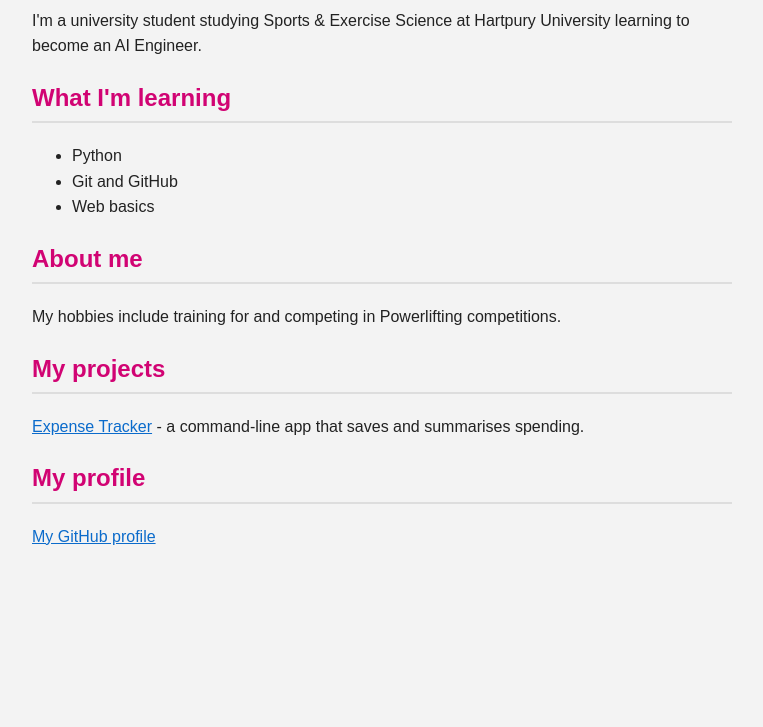
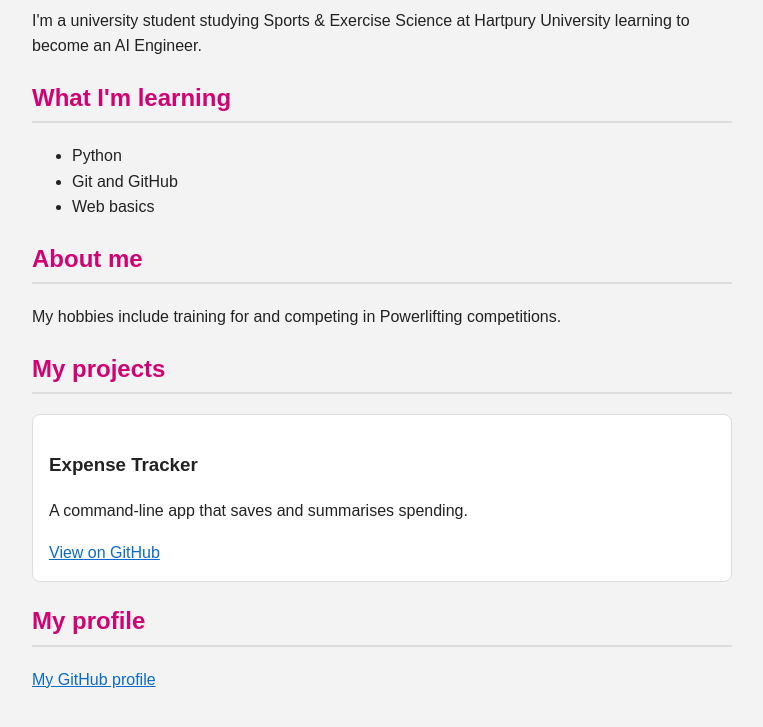
Before and after one commit to HarryGravelsons/HarryGravelsons.github.io, a plain HTML site: page index.html in a window 1280 px wide. Shown: the part 105-832 px from the top of the page, without its empty margins (258-1021 px from the left). Before the commit the page ends 800 px from the top, so only its background shows below. Drawn offline with Linux system fonts and the light colour scheme.

Commit message:
Add project card

```diff
--- a/index.html
+++ b/index.html
@@ -4,6 +4,7 @@
   <meta charset="UTF-8">
   <title>Harry Gravelsons | Aspiring AI Engineer</title>
   <link rel="stylesheet" href="style.css">
+  <meta name="viewport" content="width=device-width, initial-scale=1">
 </head>
 <body>
 
@@ -23,10 +24,11 @@
   </p>
 
   <h2>My projects</h2>
-  <p>
-    <a href="https://github.com/HarryGravelsons/expense-tracker">Expense Tracker</a>
-    - a command-line app that saves and summarises spending.
-  </p>
+  <div class="project">
+  <h3>Expense Tracker</h3>
+  <p>A command-line app that saves and summarises spending.</p>
+  <a href="https://github.com/HarryGravelsons/expense-tracker">View on GitHub</a>
+</div>
 
   <h2>My profile</h2>
   <p>
--- a/style.css
+++ b/style.css
@@ -21,3 +21,11 @@ h2 {
 a {
   color: #0b6bcb;
 }
+
+.project {
+  background: white;
+  border: 1px solid #ddd;
+  border-radius: 8px;
+  padding: 16px;
+  margin-bottom: 16px;
+}
```
